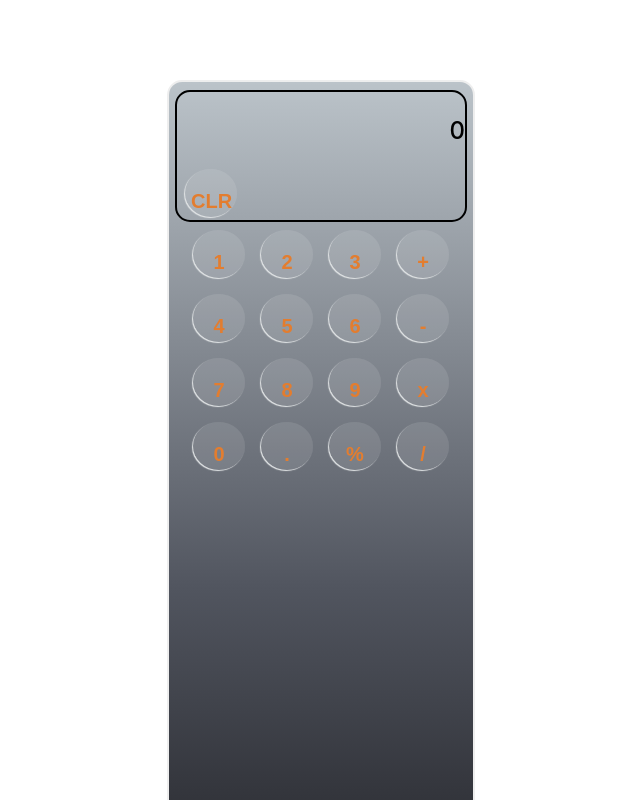
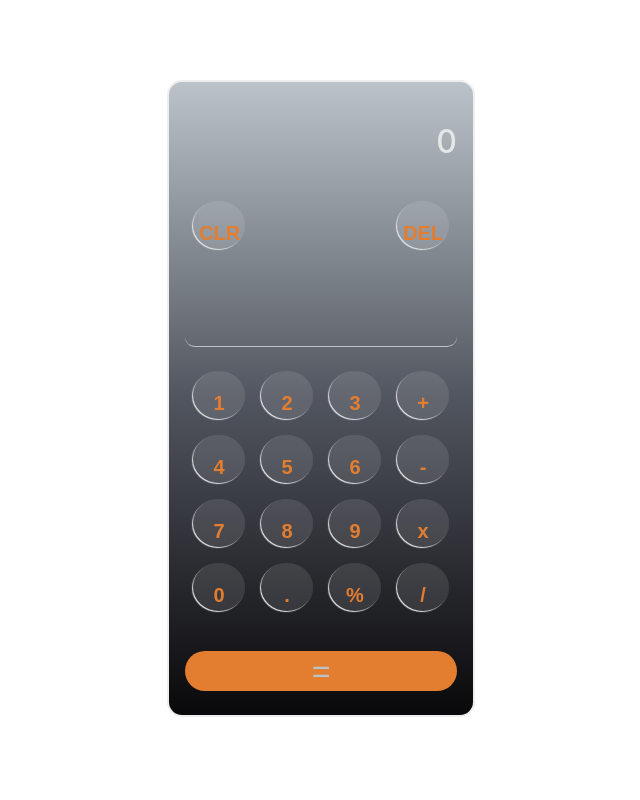
Before and after one commit to xennia316/Practice, a React (Create React App) app in the folder client/: page / in a window 1280 px wide. Shown: the top 800 px of the page, without its empty margins (319-959 px from the left). Built offline with nearby package versions, Linux system fonts and the light colour scheme.

Commit message:
styling full page

```diff
--- a/client/src/FullPage.module.css
+++ b/client/src/FullPage.module.css
@@ -7,37 +7,52 @@
 }
 
 .display {
-    width: 100%;
-    height: 10vw;
-    border: 2px solid black;
-    border-radius: 15px;
+    width: 17rem;
+    margin: 0 .5rem 1rem;
+    height: 20vw;
+    color: #e4e7e8;
+    /* border: 2px solid black; */
+    /* border-radius: 15px; */
+    border-bottom: 1px solid #bbc3c9;
+    border-bottom-left-radius: 10px;
+    border-bottom-right-radius: 10px;
     text-align: right;
-    font-size: 24px;
+    font-size: 32px;
     font-weight: 500;
     overflow: scroll;
+    /* background-color: #fff; */
 }
 
-.But {
+.But,
+.But1 {
     display: grid;
     grid-template-columns: repeat(4, auto);
 }
 
+.But1 {
+    display: none;
+}
+
 .equal {
+    margin: 2rem auto 1rem;
     height: 100%;
     width: 100%;
-    background-color: rgb(60, 35, 107);
-    color: #fff;
-    border-radius: 10px;
+    background-color: #e37d2f;
+    color: #bbc3c9;
+    border-radius: 30px;
     border: none;
     text-align: center;
     height: 5vh;
     font-size: 32px;
 }
 
-.fullCalc {
-    width: 18vw;
-    margin: 05rem auto;
-    border: 2px solid #eee;
-    padding: .5rem;
-    background-color: #eee;
+/* .Numbers {
+    display: flex;
+    justify-content: space-between;
+    gap: 2rem;
+} */
+.del {
+    display: flex;
+    align-items: center;
+    justify-content: space-between;
 }
```
